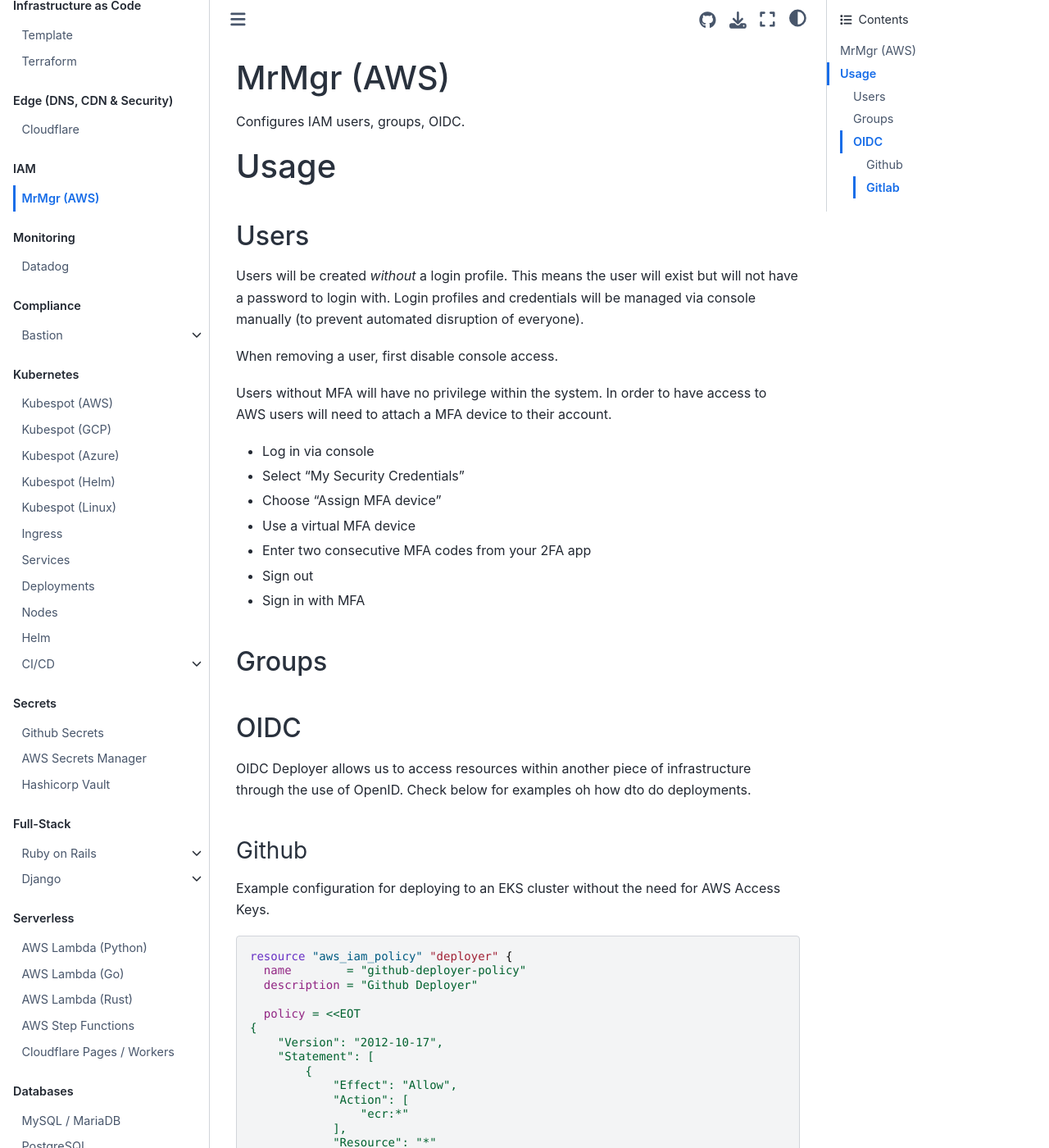
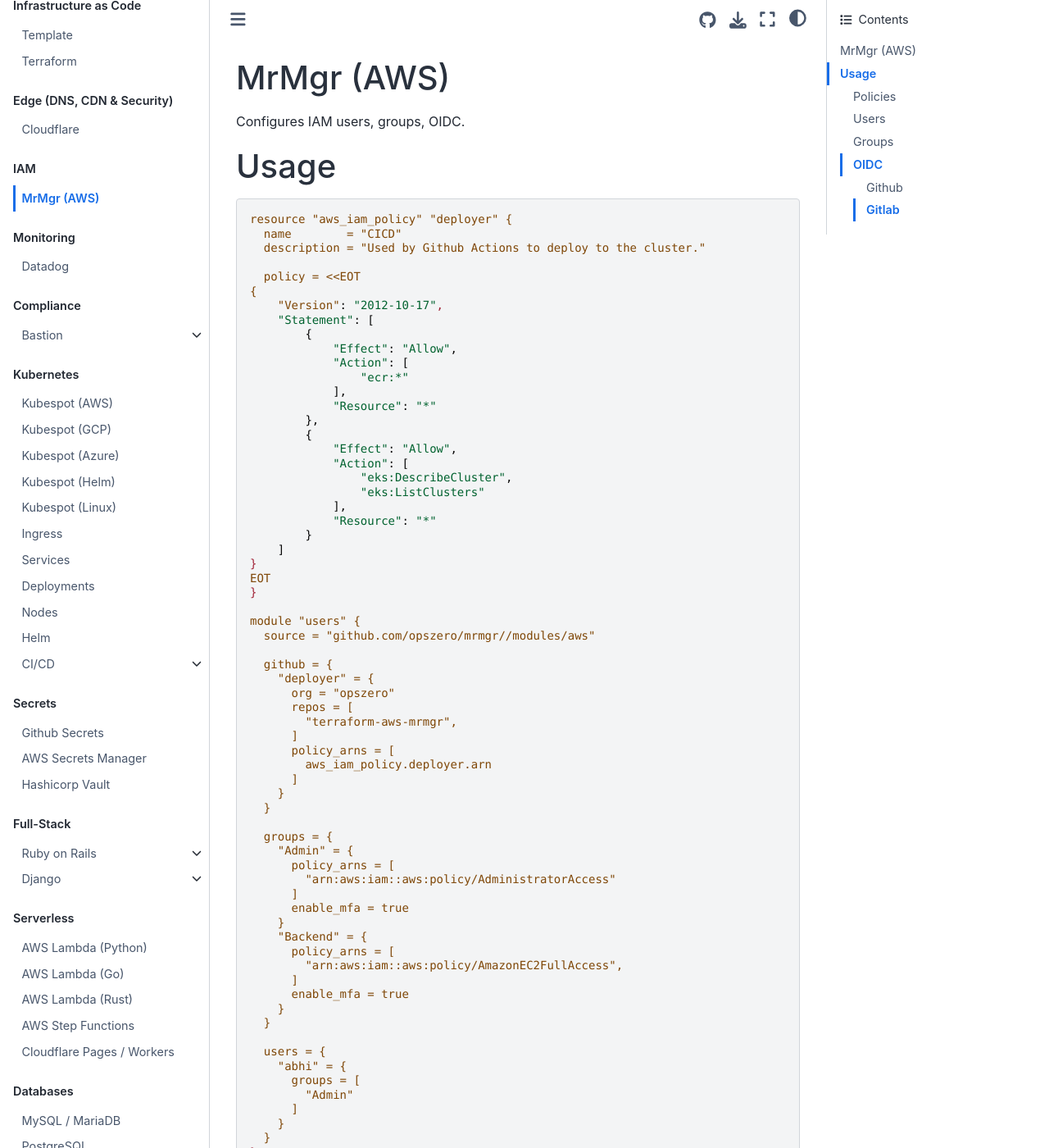
Before and after one commit to opszero/docs, a Jupyter Book: the page built from cloud/terraform-aws-mrmgr.md, in a window 1280 px wide and 1400 px high. Shown: the whole window at 82% size. Built offline with Jupyter Book 1.0.4 settings and Sphinx 7.4.7 and the Sphinx Book theme 1.1.4, drawn with Linux system fonts in a browser that asks for light colours; pages that are not in the unit, such as notebooks, are missing from menus; some of the changed text lies outside the part shown.

Commit message:
Added terraform aws manager

````diff
--- a/cloud/terraform-aws-mrmgr.md
+++ b/cloud/terraform-aws-mrmgr.md
@@ -3,6 +3,85 @@
 Configures IAM users, groups, OIDC.
 
 # Usage
+
+``` yaml
+resource "aws_iam_policy" "deployer" {
+  name        = "CICD"
+  description = "Used by Github Actions to deploy to the cluster."
+
+  policy = <<EOT
+{
+    "Version": "2012-10-17",
+    "Statement": [
+        {
+            "Effect": "Allow",
+            "Action": [
+                "ecr:*"
+            ],
+            "Resource": "*"
+        },
+        {
+            "Effect": "Allow",
+            "Action": [
+                "eks:DescribeCluster",
+                "eks:ListClusters"
+            ],
+            "Resource": "*"
+        }
+    ]
+}
+EOT
+}
+
+module "users" {
+  source = "github.com/opszero/mrmgr//modules/aws"
+
+  github = {
+    "deployer" = {
+      org = "opszero"
+      repos = [
+        "terraform-aws-mrmgr",
+      ]
+      policy_arns = [
+        aws_iam_policy.deployer.arn
+      ]
+    }
+  }
+
+  groups = {
+    "Admin" = {
+      policy_arns = [
+        "arn:aws:iam::aws:policy/AdministratorAccess"
+      ]
+      enable_mfa = true
+    }
+    "Backend" = {
+      policy_arns = [
+        "arn:aws:iam::aws:policy/AmazonEC2FullAccess",
+      ]
+      enable_mfa = true
+    }
+  }
+
+  users = {
+    "abhi" = {
+      groups = [
+        "Admin"
+      ]
+    }
+  }
+}
+
+```
+
+## Policies
+
+Get the list of policies to add to the users.
+
+``` yaml
+aws --profile <profile> iam list-attached-group-policies --group-name BackendEngineer | jq '.AttachedPolicies[].PolicyArn'
+```
+
 
 ## Users
 
````
